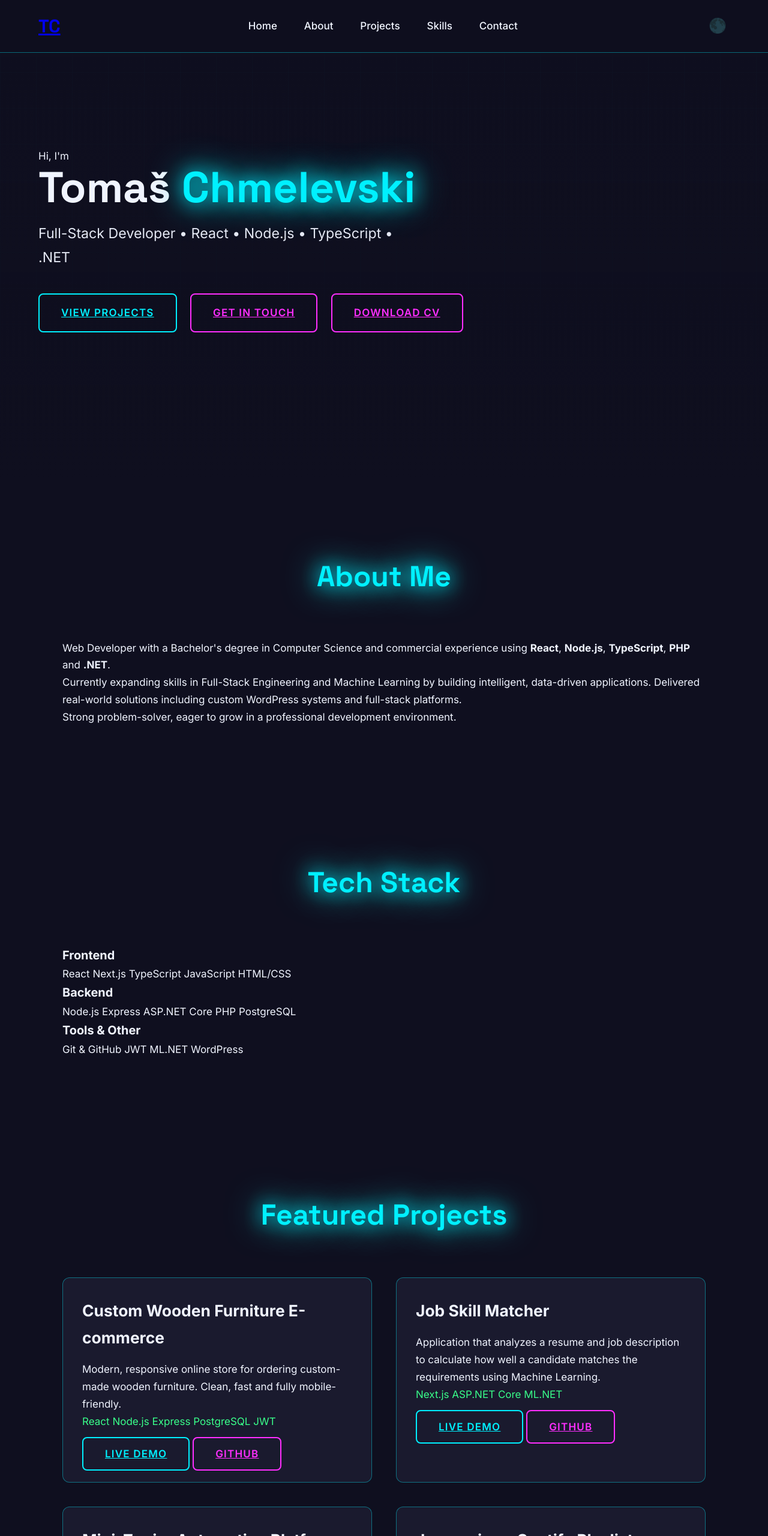
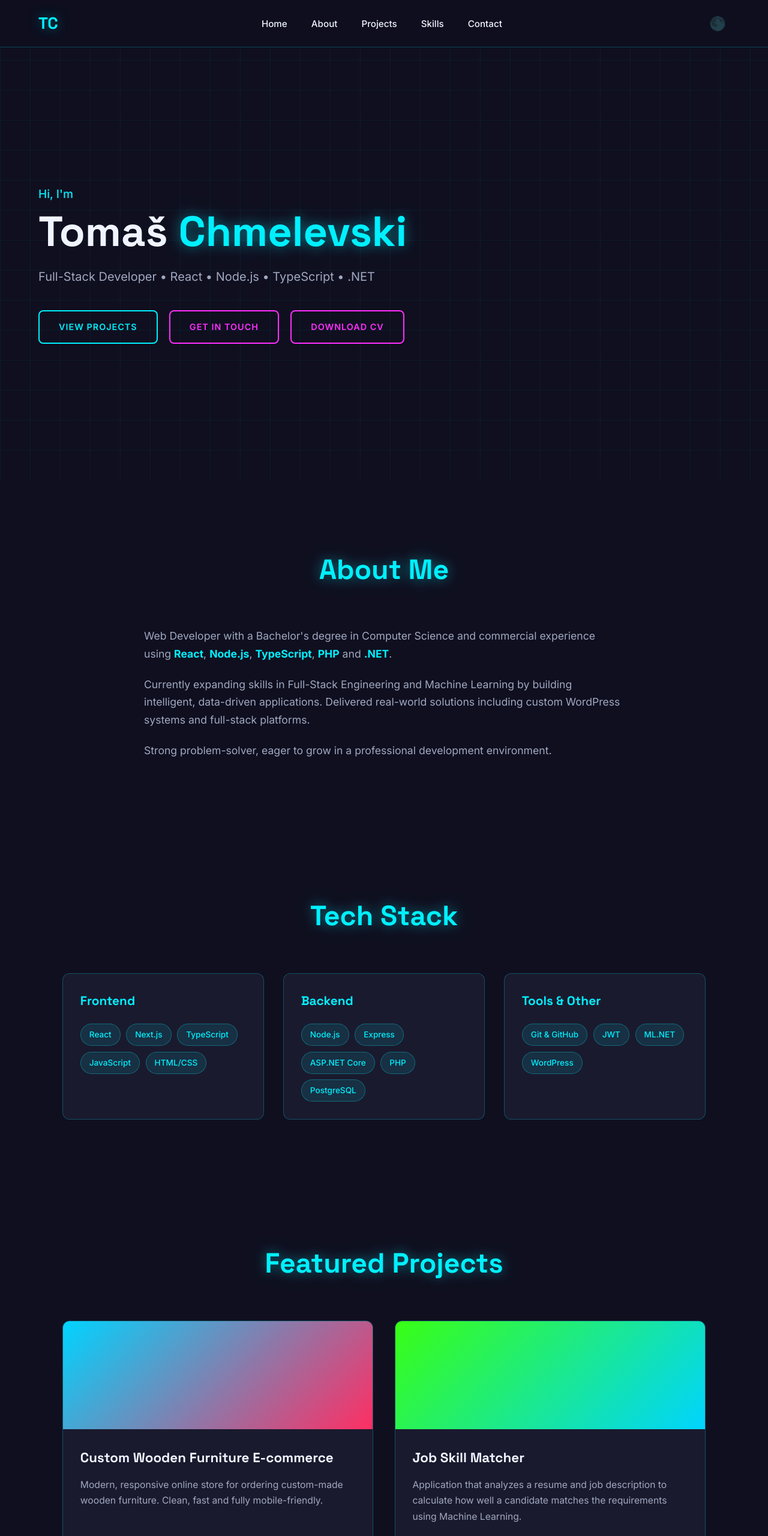
Before and after one commit to Noxisa/Portfolio-Website, a plain HTML site: page index.html in a window 1280 px wide. Shown: the top 2560 px of the page at 60% size. Drawn offline with Linux system fonts and the light colour scheme.

Commit message:
Refactor CSS variables and styles for consistency

```diff
--- a/style.css
+++ b/style.css
@@ -2,10 +2,28 @@
   --bg: #0F0F1F;
   --surface: #1A1A2E;
   --text: #F0F4FF;
+  --text-muted: #a0a8c0;
   --accent-cyan: #00F0FF;
   --accent-pink: #FF2EFF;
   --accent-green: #39FF8A;
-  --glow-cyan: 0 0 30px #00F0FF, 0 0 60px #00F0FF;
+  --glow-cyan: 0 0 20px rgba(0, 240, 255, 0.4), 0 0 40px rgba(0, 240, 255, 0.2);
+  --glow-pink: 0 0 20px rgba(255, 46, 255, 0.4), 0 0 40px rgba(255, 46, 255, 0.2);
+  --border: rgba(0, 240, 255, 0.25);
+  --radius: 12px;
+}
+
+/* Light theme */
+body.light {
+  --bg: #f4f6fb;
+  --surface: #ffffff;
+  --text: #1a1a2e;
+  --text-muted: #555;
+  --accent-cyan: #0077b6;
+  --accent-pink: #c9184a;
+  --accent-green: #2d6a4f;
+  --glow-cyan: 0 0 15px rgba(0, 119, 182, 0.25);
+  --glow-pink: 0 0 15px rgba(201, 24, 74, 0.25);
+  --border: rgba(0, 119, 182, 0.2);
 }
 
 * {
@@ -14,12 +32,17 @@
   box-sizing: border-box;
 }
 
+html {
+  scroll-behavior: smooth;
+}
+
 body {
   background: var(--bg);
   color: var(--text);
   font-family: 'Inter', sans-serif;
   line-height: 1.7;
   font-size: 17px;
+  transition: background 0.4s, color 0.4s;
 }
 
 /* Cyber grid */
@@ -28,11 +51,17 @@
   position: fixed;
   inset: 0;
   background-image:
-    linear-gradient(rgba(0, 240, 255, 0.08) 1px, transparent 1px),
-    linear-gradient(90deg, rgba(0, 240, 255, 0.08) 1px, transparent 1px);
-  background-size: 60px 60px;
+    linear-gradient(rgba(0, 240, 255, 0.06) 1px, transparent 1px),
+    linear-gradient(90deg, rgba(0, 240, 255, 0.06) 1px, transparent 1px);
+  background-size: 50px 50px;
   z-index: -1;
   pointer-events: none;
+}
+
+body.light::before {
+  background-image:
+    linear-gradient(rgba(0, 119, 182, 0.06) 1px, transparent 1px),
+    linear-gradient(90deg, rgba(0, 119, 182, 0.06) 1px, transparent 1px);
 }
 
 /* ==================== NAVBAR ==================== */
@@ -40,11 +69,16 @@
   position: fixed;
   top: 0;
   width: 100%;
-  background: rgba(15, 15, 31, 0.96);
-  backdrop-filter: blur(12px);
-  border-bottom: 1px solid rgba(0, 240, 255, 0.4);
+  background: rgba(15, 15, 31, 0.92);
+  backdrop-filter: blur(14px);
+  border-bottom: 1px solid var(--border);
   z-index: 1000;
-  padding: 1.1rem 5%;
+  padding: 1rem 5%;
+  transition: background 0.3s;
+}
+
+body.light .navbar {
+  background: rgba(255, 255, 255, 0.92);
 }
 
 .nav-container {
@@ -57,18 +91,16 @@
 
 .logo {
   font-family: 'Space Grotesk', sans-serif;
-  font-size: 1.9rem;
+  font-size: 1.7rem;
   font-weight: 700;
-}
-
-.neon-text {
   color: var(--accent-cyan);
+  text-decoration: none;
   text-shadow: var(--glow-cyan);
 }
 
 .nav-links {
   display: flex;
-  gap: 2.8rem;
+  gap: 2.5rem;
   list-style: none;
 }
 
@@ -76,12 +108,28 @@
   color: var(--text);
   text-decoration: none;
   font-weight: 500;
+  font-size: 0.95rem;
   transition: 0.3s;
+  position: relative;
 }
 
 .nav-links a:hover {
   color: var(--accent-cyan);
-  text-shadow: var(--glow-cyan);
+}
+
+.nav-links a::after {
+  content: '';
+  position: absolute;
+  bottom: -4px;
+  left: 0;
+  width: 0;
+  height: 2px;
+  background: var(--accent-cyan);
+  transition: width 0.3s;
+}
+
+.nav-links a:hover::after {
+  width: 100%;
 }
 
 .nav-actions {
@@ -93,39 +141,50 @@
 .theme-btn {
   background: none;
   border: none;
-  font-size: 1.5rem;
+  font-size: 1.4rem;
   cursor: pointer;
-  padding: 5px;
+  padding: 6px;
+  transition: transform 0.3s;
 }
 
-/* Hamburger - hidden on desktop */
+.theme-btn:hover {
+  transform: scale(1.15);
+}
+
 .hamburger {
   display: none;
   background: none;
   border: none;
-  font-size: 1.8rem;
+  font-size: 1.7rem;
   color: var(--text);
   cursor: pointer;
 }
 
-/* ==================== HERO & OTHER STYLES ==================== */
+/* ==================== HERO ==================== */
 .hero {
   min-height: 100vh;
   display: flex;
   align-items: center;
   padding: 0 5%;
-  background: linear-gradient(to bottom, rgba(15,15,31,0.85), var(--bg));
+  padding-top: 80px;
 }
 
 .hero-content {
-  max-width: 800px;
+  max-width: 820px;
+}
+
+.hero-greeting {
+  font-size: 1.2rem;
+  color: var(--accent-cyan);
+  margin-bottom: 0.5rem;
+  font-weight: 500;
 }
 
 .hero h1 {
   font-family: 'Space Grotesk', sans-serif;
-  font-size: 4.5rem;
-  line-height: 1.055;
-  margin-bottom: 1.2rem
+  font-size: clamp(2.8rem, 6vw, 4.4rem);
+  line-height: 1.1;
+  margin-bottom: 1.2rem;
 }
 
 .highlight {
@@ -134,31 +193,33 @@
 }
 
 .subtitle {
-  font-size: 1.45rem;
-  margin-bottom: 2.5rem;
-  opacity: 0.95;
-  max-width: 650px;
+  font-size: 1.25rem;
+  margin-bottom: 2.4rem;
+  color: var(--text-muted);
+  max-width: 600px;
 }
 
 .hero-buttons {
   display: flex;
-  gap: 1.4rem;
+  gap: 1.2rem;
   flex-wrap: wrap;
 }
 
+/* ==================== BUTTONS ==================== */
 .btn {
-  padding: 16px 36px;
+  display: inline-block;
+  padding: 14px 32px;
   border: 2px solid var(--accent-cyan);
   color: var(--accent-cyan);
   background: transparent;
   font-weight: 600;
   text-transform: uppercase;
-  letter-spacing: 1.2px;
+  letter-spacing: 1px;
   border-radius: 8px;
-  transition: all 0.4s;
-  font-size: rem;
+  text-decoration: none;
+  font-size: 0.9rem;
+  transition: all 0.35s ease;
   white-space: nowrap;
-  min-width: 180px;
   text-align: center;
 }
 
@@ -166,145 +227,268 @@
   background: var(--accent-cyan);
   color: #0F0F1F;
   box-shadow: var(--glow-cyan);
-  transform: translateY(-4px);
+  transform: translateY(-3px);
 }
-.secondary {
+
+.btn.secondary {
   border-color: var(--accent-pink);
   color: var(--accent-pink);
 }
 
-.secondary:hover {
+.btn.secondary:hover {
   background: var(--accent-pink);
   color: #0F0F1F;
   box-shadow: var(--glow-pink);
 }
 
+.btn.small {
+  padding: 10px 20px;
+  font-size: 0.82rem;
+  min-width: auto;
+}
 
-/* Sections */
+/* ==================== SECTIONS ==================== */
 .section {
-  padding: 120px 5% 100px;
+  padding: 110px 5% 90px;
   max-width: 1200px;
   margin: 0 auto;
 }
 
 .section-title {
   font-family: 'Space Grotesk', sans-serif;
-  font-size: 3rem;
+  font-size: clamp(2.2rem, 4vw, 2.9rem);
   text-align: center;
-  margin-bottom: 4rem;
+  margin-bottom: 3.5rem;
   color: var(--accent-cyan);
   text-shadow: var(--glow-cyan);
 }
 
+/* About */
+.about-content {
+  max-width: 800px;
+  margin: 0 auto;
+}
+
+.about-text {
+  margin-bottom: 1.3rem;
+  color: var(--text-muted);
+  font-size: 1.1rem;
+}
+
+.about-text strong {
+  color: var(--accent-cyan);
+}
+
+/* ==================== SKILLS ==================== */
+.skills-grid {
+  display: grid;
+  grid-template-columns: repeat(auto-fit, minmax(280px, 1fr));
+  gap: 2rem;
+}
+
+.skill-category {
+  background: var(--surface);
+  border: 1px solid var(--border);
+  border-radius: var(--radius);
+  padding: 1.8rem;
+  transition: transform 0.3s, box-shadow 0.3s;
+}
+
+.skill-category:hover {
+  transform: translateY(-6px);
+  box-shadow: var(--glow-cyan);
+}
+
+.skill-category h3 {
+  font-family: 'Space Grotesk', sans-serif;
+  font-size: 1.3rem;
+  margin-bottom: 1.2rem;
+  color: var(--accent-cyan);
+}
+
+.skill-tags {
+  display: flex;
+  flex-wrap: wrap;
+  gap: 0.6rem;
+}
+
+.skill-tags span {
+  background: rgba(0, 240, 255, 0.1);
+  border: 1px solid rgba(0, 240, 255, 0.3);
+  color: var(--accent-cyan);
+  padding: 6px 14px;
+  border-radius: 50px;
+  font-size: 0.85rem;
+  font-weight: 500;
+}
+
+body.light .skill-tags span {
+  background: rgba(0, 119, 182, 0.08);
+  border-color: rgba(0, 119, 182, 0.25);
+}
+
+/* ==================== PROJECTS ==================== */
 .projects-grid {
   display: grid;
-  grid-template-columns: repeat(auto-fit, minmax(360px, 1fr));
-  gap: 2.5rem;
+  grid-template-columns: repeat(auto-fit, minmax(340px, 1fr));
+  gap: 2.2rem;
 }
 
 .project-card {
   background: var(--surface);
-  border: 1px solid rgba(0, 240, 255, 0.4);
-  border-radius: 12px;
+  border: 1px solid var(--border);
+  border-radius: var(--radius);
   overflow: hidden;
-  transition: all 0.4s;
+  transition: all 0.4s ease;
+  display: flex;
+  flex-direction: column;
 }
 
 .project-card:hover {
-  transform: translateY(-15px);
-  box-shadow: 0 0 50px rgba(0, 240, 255, 0.6);
+  transform: translateY(-12px);
+  box-shadow: 0 15px 40px rgba(0, 240, 255, 0.25);
+  border-color: var(--accent-cyan);
+}
+
+.card-image {
+  height: 180px;
+  width: 100%;
 }
 
 .card-content {
-  padding: 2rem;
+  padding: 1.8rem;
+  display: flex;
+  flex-direction: column;
+  flex-grow: 1;
 }
 
 .card-content h3 {
-  font-size: 1.65rem;
-  margin-bottom: 1rem;
+  font-family: 'Space Grotesk', sans-serif;
+  font-size: 1.4rem;
+  margin-bottom: 0.8rem;
+}
+
+.card-content p {
+  color: var(--text-muted);
+  margin-bottom: 1.3rem;
+  flex-grow: 1;
+  font-size: 0.98rem;
 }
 
 .tech-stack {
-  color: var(--accent-green);
-  margin-bottom: 1.6rem;
+  display: flex;
+  flex-wrap: wrap;
+  gap: 0.5rem;
+  margin-bottom: 1.5rem;
 }
 
-.footer {
-  background: rgba(10, 10, 20, 0.95);
-  border-top: 1px solid rgba(0, 240, 255, 0.3);
-  padding: 3rem 5% 2rem;
-  text-align: center;
-  margin-top: 4rem;
+.tech-stack span {
+  background: rgba(57, 255, 138, 0.1);
+  border: 1px solid rgba(57, 255, 138, 0.3);
+  color: var(--accent-green);
+  padding: 4px 12px;
+  border-radius: 50px;
+  font-size: 0.8rem;
+  font-weight: 500;
 }
 
-.footer-content {
-  max-width: 1200px;
-  margin: 0 auto;
+.project-links {
+  display: flex;
+  gap: 0.8rem;
+  flex-wrap: wrap;
 }
 
-.footer p {
-  margin: 0.4rem 0;
-  opacity: 0.8;
-  font-size: 1.05rem;
+/* ==================== CONTACT ==================== */
+.contact-text {
+  text-align: center;
+  color: var(--text-muted);
+  margin-bottom: 2rem;
+  font-size: 1.15rem;
 }
 
-.footer p:last-child {
-  font-size: 0.95rem;
-  opacity: 0.6;
-}
-/* Social Links */
 .social-links {
   display: flex;
   justify-content: center;
-  gap: 1.5rem;
+  gap: 1.3rem;
   flex-wrap: wrap;
-  margin-top: 2rem;
 }
 
 .social-btn {
-  padding: 14px 32px;
+  padding: 13px 28px;
   border: 2px solid var(--accent-cyan);
   color: var(--accent-cyan);
   text-decoration: none;
   border-radius: 8px;
   font-weight: 600;
-  transition: all 0.4s;
+  transition: all 0.35s;
 }
 
 .social-btn:hover {
   background: var(--accent-cyan);
   color: #0F0F1F;
   box-shadow: var(--glow-cyan);
-  transform: translateY(-4px);
+  transform: translateY(-3px);
 }
 
-/* Footer */
+/* ==================== FOOTER ==================== */
 .footer {
+  background: rgba(10, 10, 20, 0.9);
+  border-top: 1px solid var(--border);
+  padding: 2.5rem 5%;
   text-align: center;
-  padding: 3rem 5% 2rem;
-  border-top: 1px solid rgba(0, 240, 255, 0.3);
-  opacity: 0.8;
+}
+
+body.light .footer {
+  background: #eef1f8;
+}
+
+.footer p {
+  opacity: 0.75;
+  font-size: 0.95rem;
 }
 
 /* ==================== RESPONSIVE ==================== */
 @media (max-width: 768px) {
   .nav-links {
-    display: none;           /* Hide links on mobile */
+    display: none;
+    position: absolute;
+    top: 100%;
+    left: 0;
+    width: 100%;
+    background: var(--bg);
+    flex-direction: column;
+    padding: 1.5rem 5%;
+    border-bottom: 1px solid var(--border);
+    gap: 1.2rem;
+  }
+
+  .nav-links.active {
+    display: flex;
   }
 
   .hamburger {
-    display: block;          /* Show hamburger on mobile */
+    display: block;
   }
 
-  .hero h1 {
-    font-size: 3.2rem;
+  .hero {
+    padding-top: 100px;
   }
 
   .section {
-    padding: 90px 5% 80px;
+    padding: 80px 5% 70px;
   }
 
   .projects-grid {
     grid-template-columns: 1fr;
   }
+
+  .hero-buttons {
+    flex-direction: column;
+    align-items: flex-start;
+  }
+
+  .btn {
+    width: 100%;
+    max-width: 280px;
+  }
 }
```
